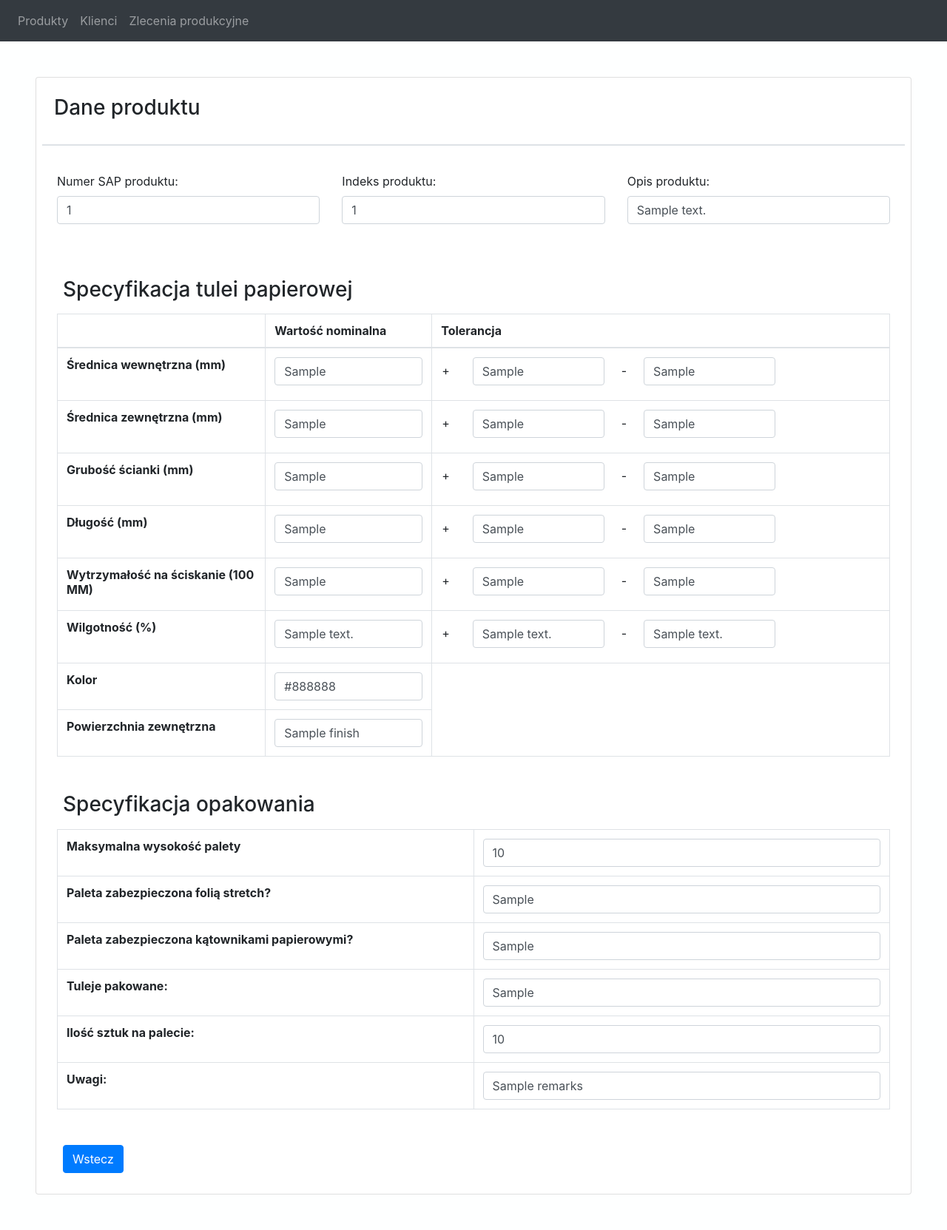
After one commit to adam91091/cx_quality_control, a Django app: template apps/products/templates/product_detail.html in a window 1280 px wide. The commit adds this page. Shown: the whole page at 74% size. Run offline with Django 3.2, Linux system fonts and the light colour scheme; the template is opened without the code that fills it: most values are stand-ins (such as "Sample title", 1, 10 or a date in 2020); some libraries are stand-ins or nearby versions.

```diff
--- a/apps/clients/templates/clients_list.html
+++ b/apps/clients/templates/clients_list.html
@@ -30,7 +30,7 @@
       <td class="col-sm-3">{{client.client_sap_id}}</td>
       <td class="col-sm-7">{{client.client_name}}</td>
     <td class="col-sm-2">
-        <a href="{% url "clients:client-detail" client.id %}" class="btn btn-secondary p-0 m-0">Info</a>
+        <a href="{% url "clients:client-detail" client.id %}" class="btn btn-secondary p-0 m-0">Dane klienta</a>
         {% if perms.clients.change_client %}
             <a href="{% url "clients:client-update" client.id %}" class="btn btn-secondary p-0 m-0">Edytuj</a>
         {% endif %}
--- a/apps/clients/urls.py
+++ b/apps/clients/urls.py
@@ -4,7 +4,6 @@ from . import views
 app_name = 'clients'
 
 urlpatterns = [
-    # path('', views.clients_list, name='clients-list'),
     path('', views.ClientListView.as_view(), name='clients-list'),
     path('new/', views.ClientCreateView.as_view(), name='client-new'),
     path('detail/<int:pk>', views.ClientDetailView.as_view(), name='client-detail'),
--- a/apps/orders/templatetags/filters.py
+++ b/apps/orders/templatetags/filters.py
@@ -3,4 +3,7 @@ from django.template.defaulttags import register
 
 @register.filter
 def get_item(dictionary, key):
-    return dictionary.get(key)
+    try:
+        return dictionary.get(key)
+    except AttributeError:
+        pass
--- a/apps/products/models.py
+++ b/apps/products/models.py
@@ -61,7 +61,6 @@ class Specification(models.Model):
     finish = models.CharField(max_length=100, blank=True)
 
     maximum_height_of_pallet = models.FloatField(validators=[validate_num_field(), ])
-    quantity_on_the_pallet = models.IntegerField(validators=[validate_int_field(), ])
     pallet_protected_with_paper_edges = models.CharField(max_length=10, choices=BOOLEAN_CHOICES,
                                                          default=BOOLEAN_CHOICES[0])
     pallet_wrapped_with_stretch_film = models.CharField(max_length=10, choices=BOOLEAN_CHOICES,
@@ -69,6 +68,7 @@ class Specification(models.Model):
     cores_packed_in = models.CharField(max_length=20, choices=CORES_PACKED_IN_CHOICES,
                                        default=CORES_PACKED_IN_CHOICES[0][0],
                                        )
+    quantity_on_the_pallet = models.IntegerField(validators=[validate_int_field(), ])
     remarks = models.TextField()
 
     def __str__(self):
--- /dev/null
+++ b/apps/products/templates/product_detail.html
@@ -0,0 +1,217 @@
+{% extends 'base.html' %}
+{% load static %}
+{% block content %}
+<div class="card m-2 p-2 rounded" >
+    <div class="header p-2 grey lighten-2">
+        <h3 class="m-2"> Dane produktu </h3>
+    </div>
+    <hr class="border border-default">
+    <div class="form-group card-body mb-0">
+        <div class="row">
+            <div class="col-sm-4 mb-2">
+                <label>Numer SAP produktu:</label>
+                <p class="form-control">{{ product.product_sap_id }}</p>
+            </div>
+            <div class="col-sm-4 mb-2">
+                <label>Indeks produktu:</label>
+                <p class="form-control">{{ product.index }}</p>
+            </div>
+            <div class="col-sm-4 mb-2">
+                <label>Opis produktu:</label>
+                <p class="form-control">{{ product.description }}</p>
+            </div>
+        </div>
+    </div>
+    <div class="form-group card-body mb-0">
+    <h3 class="m-2">Specyfikacja tulei papierowej</h3>
+        <div class="row">
+            <div class="col-lg-12">
+            <table class="table table-bordered mt-2">
+                <thead>
+                <tr>
+                  <th scope="col"></th>
+                  <th scope="col">Wartość nominalna</th>
+                  <th scope="col">Tolerancja</th>
+                </tr>
+                </thead>
+                <tbody>
+                <tr>
+                    <th scope="row" style="width: 25%;">
+                        <p>Średnica wewnętrzna (mm)</p>
+                    </th>
+                    <td style="width: 20%;">
+                        <p class="form-control mb-0">{{ product.specification.internal_diameter_target}}</p>
+                    </td>
+                    <td style="width: 55%;">
+                        <div class="row">
+                        <div class="p-2 mx-2">+</div>
+                            <div class="col-sm-4 mb-2">
+                                <p class="form-control mb-0">{{ product.specification.internal_diameter_tolerance_top }}</p>
+                            </div>
+                            <div class="p-2">-</div>
+                            <div class="col-sm-4 mb-2">
+                                <p class="form-control mb-0">{{ product.specification.internal_diameter_tolerance_bottom }}</p>
+                            </div>
+                    </div>
+                    </td>
+                </tr>
+                <tr>
+                    <th scope="row" style="width: 25%;">
+                        <p class="mb-0">Średnica zewnętrzna (mm)</p>
+                    </th>
+                    <td style="width: 20%;">
+                        <p class="form-control mb-0">{{ product.specification.external_diameter_target}}</p>
+                    </td>
+                    <td style="width: 55%;">
+                        <div class="row">
+                        <div class="p-2 mx-2">+</div>
+                            <div class="col-sm-4 mb-2">
+                                <p class="form-control mb-0">{{ product.specification.external_diameter_tolerance_top }}</p>
+                            </div>
+                            <div class="p-2">-</div>
+                            <div class="col-sm-4 mb-2">
+                                <p class="form-control mb-0">{{ product.specification.external_diameter_tolerance_bottom }}</p>
+                            </div>
+                        </div>
+                    </td>
+                </tr>
+                <tr>
+                    <th scope="row"><p>Grubość ścianki (mm)</p></th>
+                    <td style="width: 20%;">
+                        <p class="form-control mb-0">{{ product.specification.wall_thickness_target}}</p>
+                    </td>
+                    <td style="width: 55%;">
+                        <div class="row">
+                        <div class="p-2 mx-2">+</div>
+                            <div class="col-sm-4 mb-2">
+                                <p class="form-control mb-0">{{ product.specification.wall_thickness_tolerance_top }}</p>
+                            </div>
+                            <div class="p-2">-</div>
+                            <div class="col-sm-4 mb-2">
+                                <p class="form-control mb-0">{{ product.specification.wall_thickness_tolerance_bottom }}</p>
+                            </div>
+                        </div>
+                    </td>
+                </tr>
+                <tr>
+                    <th scope="row"><p class="mb-0">Długość (mm)</p></th>
+                    <td style="width: 20%;">
+                        <p class="form-control mb-0">{{ product.specification.length_target}}</p>
+                    </td>
+                    <td style="width: 55%;">
+                        <div class="row">
+                        <div class="p-2 mx-2">+</div>
+                            <div class="col-sm-4 mb-2">
+                                <p class="form-control mb-0">{{ product.specification.length_tolerance_top }}</p>
+                            </div>
+                            <div class="p-2">-</div>
+                            <div class="col-sm-4 mb-2">
+                                <p class="form-control mb-0">{{ product.specification.length_tolerance_bottom }}</p>
+                            </div>
+                        </div>
+                    </td>
+                </tr>
+                <tr>
+                    <th scope="row"><p class="mb-0">Wytrzymałość na ściskanie (100 MM)</p></th>
+                    <td style="width: 20%;">
+                        <p class="form-control mb-0">{{ product.specification.flat_crush_resistance_target}}</p>
+                    </td>
+                    <td style="width: 55%;">
+                        <div class="row">
+                        <div class="p-2 mx-2">+</div>
+                            <div class="col-sm-4 mb-2">
+                                <p class="form-control mb-0">{{ product.specification.flat_crush_resistance_tolerance_top }}</p>
+                            </div>
+                            <div class="p-2">-</div>
+                            <div class="col-sm-4 mb-2">
+                                <p class="form-control mb-0">{{ product.specification.flat_crush_resistance_tolerance_bottom }}</p>
+                            </div>
+                        </div>
+                    </td>
+                </tr>
+                <tr>
+                    <th scope="row"><p>Wilgotność (%)</p></th>
+                    <td style="width: 20%;">
+                        <p class="form-control mb-0">{{ product.specification.moisture_content_target}}</p>
+                    </td>
+                    <td style="width: 55%;">
+                        <div class="row">
+                        <div class="p-2 mx-2">+</div>
+                            <div class="col-sm-4 mb-2">
+                                <p class="form-control mb-0">{{ product.specification.moisture_content_tolerance_top }}</p>
+                            </div>
+                            <div class="p-2">-</div>
+                            <div class="col-sm-4 mb-2">
+                                <p class="form-control mb-0">{{ product.specification.moisture_content_tolerance_bottom }}</p>
+                            </div>
+                        </div>
+                    </td>
+                </tr>
+                <tr>
+                    <th scope="row"><p>Kolor</p></th>
+                    <td style="width: 20%;">
+                        <p class="form-control mb-0">{{ product.specification.colour}}</p>
+                    </td>
+                </tr>
+                <tr>
+                    <th scope="row">Powierzchnia zewnętrzna</th>
+                    <td style="width: 20%;">
+                        <p class="form-control mb-0">{{ product.specification.finish}}</p>
+                    </td>
+                </tr>
+                </tbody>
+            </table>
+        </div>
+    </div>
+        <br>
+        <h3 class="m-2">Specyfikacja opakowania</h3>
+            <div class="row form-group">
+                <div class="col-lg-12">
+                    <table class="table table-bordered mt-2">
+                    <tbody>
+                        <tr>
+                            <th scope="row">Maksymalna wysokość palety</th>
+                            <td style="width: 50%;">
+                                <p class="form-control mb-0">{{ product.specification.maximum_height_of_pallet}}</p>
+                            </td>
+                        </tr>
+                        <tr>
+                            <th scope="row">Paleta zabezpieczona folią stretch?</th>
+                            <td style="width: 50%;">
+                                <p class="form-control mb-0">{{ product.specification.get_pallet_wrapped_with_stretch_film_display}}</p>
+                            </td>
+                        </tr>
+                        <tr>
+                            <th scope="row">Paleta zabezpieczona kątownikami papierowymi?</th>
+                            <td style="width: 50%;">
+                                <p class="form-control mb-0">{{ product.specification.get_pallet_protected_with_paper_edges_display}}</p>
+                            </td>
+                        </tr>
+                        <tr>
+                            <th scope="row">Tuleje pakowane:</th>
+                            <td style="width: 50%;">
+                                <p class="form-control mb-0">{{ product.specification.get_cores_packed_in_display}}</p>
+                            </td>
+                        </tr>
+                        <tr>
+                            <th scope="row">Ilość sztuk na palecie:</th>
+                            <td style="width: 50%;">
+                                <p class="form-control mb-0">{{ product.specification.quantity_on_the_pallet}}</p>
+                            </td>
+                        </tr>
+                        <tr>
+                            <th scope="row">Uwagi:</th>
+                            <td style="width: 50%;">
+                                <p class="form-control mb-0">{{ product.specification.remarks}}</p>
+                            </td>
+                        </tr>
+                    </tbody>
+                    </table>
+                </div>
+        </div>
+        <span>
+            <a href="{% url 'products:products_list' %}" class="ml-2 mt-3 btn btn-primary">Wstecz</a>
+        </span>
+    </div>
+</div>
+{% endblock %}
--- a/apps/products/templatetags/filters.py
+++ b/apps/products/templatetags/filters.py
@@ -3,4 +3,7 @@ from django.template.defaulttags import register
 
 @register.filter
 def get_item(dictionary, key):
-    return dictionary.get(key)
+    try:
+        return dictionary.get(key)
+    except AttributeError:
+        pass
--- a/cx_quality_control/settings.py
+++ b/cx_quality_control/settings.py
@@ -48,6 +48,7 @@ INSTALLED_APPS = [
     'bootstrap_datepicker_plus',
     # backend tools
     'django_filters',
+    'betterforms',
     # apps
     'apps.users',
     'apps.clients',
--- a/requirements_dev.txt
+++ b/requirements_dev.txt
@@ -6,3 +6,4 @@ django-bootstrap-datepicker-plus
 flake8
 factory-boy==2.12.0
 django-filter==2.4.0
+django-betterforms==1.2
--- a/requirements_prod.txt
+++ b/requirements_prod.txt
@@ -4,3 +4,4 @@ django-bootstrap4
 django-bootstrap-modal-forms
 django-bootstrap-datepicker-plus
 django-filter==2.4.0
+django-betterforms==1.2
--- a/requirements_test.txt
+++ b/requirements_test.txt
@@ -6,3 +6,4 @@ django-bootstrap-datepicker-plus
 flake8
 factory-boy==2.12.0
 django-filter==2.4.0
+django-betterforms==1.2
```
Also changed, not shown: apps/clients/views.py (+24 -20 lines), apps/products/forms.py (+8 -0 lines), apps/products/templates/product_form.html (+91 -77 lines), apps/products/templates/products_list.html (+4 -4 lines), apps/products/tests/test_view.py (+18 -18 lines), apps/products/urls.py (+4 -4 lines), apps/products/views.py (+76 -44 lines), apps/views_utils.py (+1 -18 lines).
